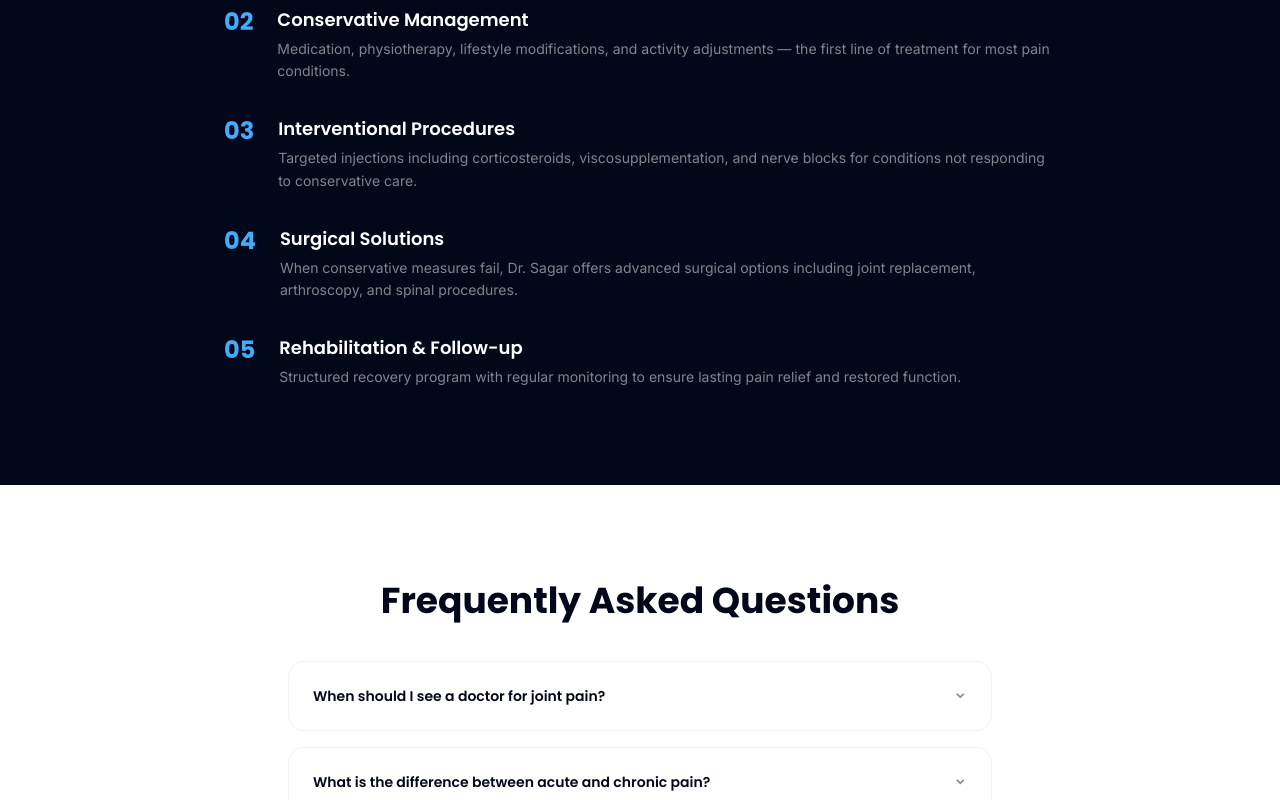
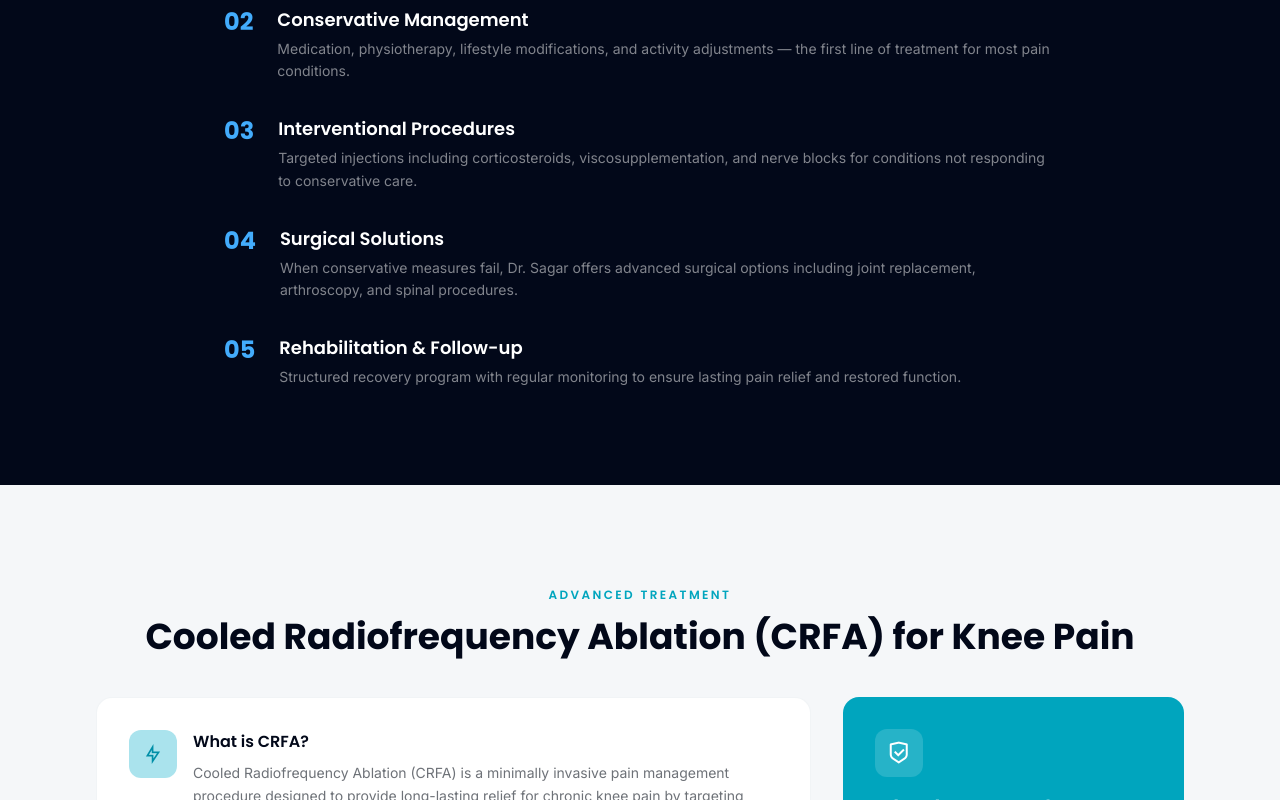
Before and after one commit to amithsharma91/Drsagarkv.in, a React (Vite) app: page /treatments/pain-management in a window 1280 px wide. Shown: the part 2000-2800 px from the top of the page. Built offline with nearby package versions, Linux system fonts and the light colour scheme.

Commit message:
Update page.tsx

```diff
--- a/src/pages/treatments/pain-management/page.tsx
+++ b/src/pages/treatments/pain-management/page.tsx
@@ -87,6 +87,71 @@ export default function PainManagementPage() {
         </div>
       </section>
 
+      {/* CRFA Section */}
+      <section className="py-16 md:py-24 bg-background-100">
+        <div className="max-w-6xl mx-auto px-4 md:px-8">
+          <div className="text-center mb-10">
+            <span className="text-accent-500 font-heading font-semibold text-xs tracking-[0.2em] uppercase">Advanced Treatment</span>
+            <h2 className="font-heading font-bold text-3xl md:text-4xl text-foreground-900 mt-3">
+              Cooled Radiofrequency Ablation (CRFA) for Knee Pain
+            </h2>
+          </div>
+
+          <div className="grid grid-cols-1 lg:grid-cols-3 gap-6 md:gap-8">
+            {/* Description Card */}
+            <div className="lg:col-span-2 bg-white border border-background-200/70 rounded-2xl p-6 md:p-8">
+              <div className="flex items-start gap-4 mb-5">
+                <div className="w-12 h-12 rounded-xl bg-accent-100 flex items-center justify-center shrink-0">
+                  <i className="ri-flashlight-line text-accent-600 text-xl"></i>
+                </div>
+                <div>
+                  <h3 className="font-heading font-semibold text-foreground-900 text-base mb-2">What is CRFA?</h3>
+                  <p className="text-foreground-500 text-sm leading-relaxed">
+                    Cooled Radiofrequency Ablation (CRFA) is a minimally invasive pain management procedure designed to provide long-lasting relief for chronic knee pain by targeting specific pain-transmitting nerves around the knee joint.
+                  </p>
+                </div>
+              </div>
+              <p className="text-foreground-500 text-sm leading-relaxed">
+                This treatment is commonly considered for patients with persistent knee pain due to arthritis or degenerative joint conditions who wish to improve mobility and reduce pain without immediate surgery.
+              </p>
+            </div>
+
+            {/* Highlight Card */}
+            <div className="bg-accent-500 rounded-2xl p-6 md:p-8 text-white flex flex-col justify-center">
+              <div className="w-12 h-12 rounded-xl bg-white/15 flex items-center justify-center mb-4">
+                <i className="ri-shield-check-line text-white text-2xl"></i>
+              </div>
+              <h3 className="font-heading font-bold text-lg mb-3">Why Choose CRFA?</h3>
+              <p className="text-white/70 text-sm leading-relaxed">
+                A proven non-surgical option that targets pain at its source — offering significant relief for patients who want to stay active without undergoing joint replacement surgery.
+              </p>
+            </div>
+          </div>
+
+          {/* Benefits Grid */}
+          <div className="mt-6 grid grid-cols-1 sm:grid-cols-2 lg:grid-cols-4 gap-3 md:gap-4">
+            {[
+              { icon: 'ri-timer-flash-line', title: 'Long-Lasting Pain Relief', desc: 'Provides sustained pain reduction for months to over a year, significantly improving daily comfort and mobility.' },
+              { icon: 'ri-walk-line', title: 'Improved Mobility & Function', desc: 'Patients experience better walking ability and range of motion, making everyday activities easier.' },
+              { icon: 'ri-medicine-bottle-line', title: 'Reduced Medication Dependence', desc: 'Many patients report decreased reliance on pain medications following successful CRFA treatment.' },
+              { icon: 'ri-home-smile-line', title: 'Outpatient Procedure', desc: 'Performed as an outpatient procedure with no hospital stay required — you go home the same day.' },
+              { icon: 'ri-speed-up-line', title: 'Minimal Recovery Time', desc: 'Most patients resume normal daily activities within 24-48 hours after the procedure.' },
+              { icon: 'ri-heart-pulse-line', title: 'Improved Quality of Life', desc: 'Restored ability to enjoy hobbies, social activities, and exercise without constant knee pain.' },
+              { icon: 'ri-user-heart-line', title: 'For Selected Arthritis Patients', desc: 'Particularly beneficial for patients with knee arthritis who are not yet ready for joint replacement.' },
+              { icon: 'ri-time-line', title: 'May Delay Surgery', desc: 'Effective pain management with CRFA can help delay or extend the time before joint replacement becomes necessary.' },
+            ].map((benefit, i) => (
+              <div key={i} className="bg-white border border-background-200/70 rounded-2xl p-4 md:p-5 transition-all duration-300 hover:border-accent-200 hover:-translate-y-1">
+                <div className="w-10 h-10 rounded-xl bg-accent-50 flex items-center justify-center mb-3">
+                  <i className={`${benefit.icon} text-accent-600 text-lg`}></i>
+                </div>
+                <h4 className="font-heading font-semibold text-foreground-900 text-sm mb-1.5">{benefit.title}</h4>
+                <p className="text-foreground-500 text-xs leading-relaxed">{benefit.desc}</p>
+              </div>
+            ))}
+          </div>
+        </div>
+      </section>
+
       {/* FAQ */}
       <section className="py-16 md:py-24 bg-background-50">
         <div className="max-w-3xl mx-auto px-4 md:px-8">
```
